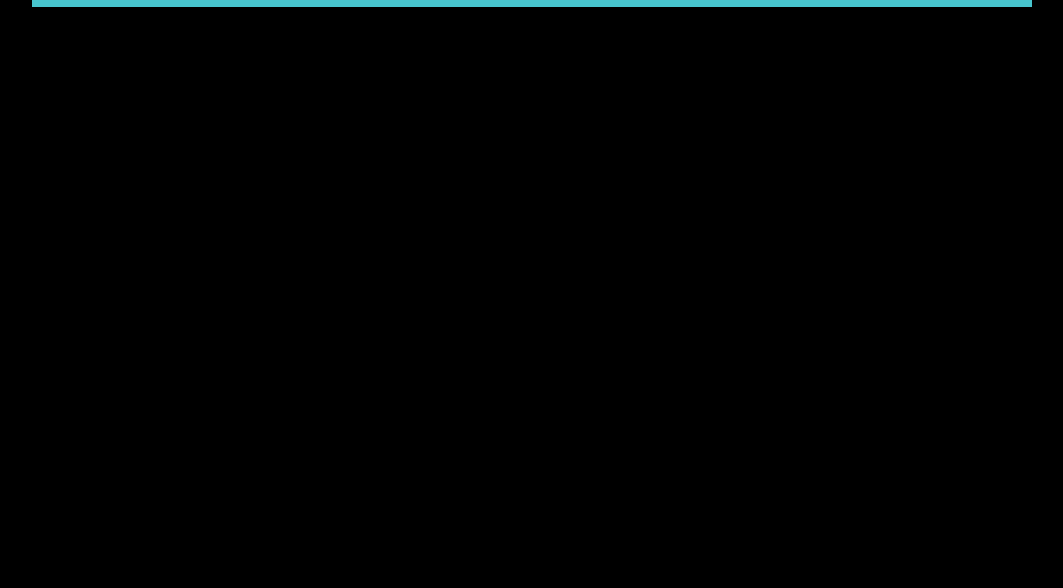
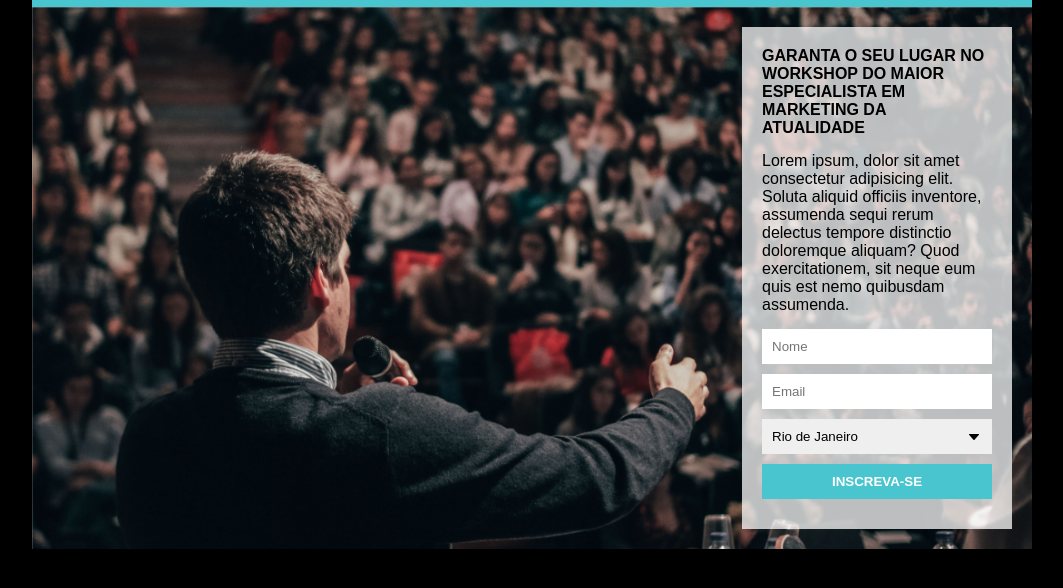
Before and after one commit to iwhrim/pagina-de-captura, a plain HTML site: page index.html in a window 1280 px wide. Shown: the part 44-632 px from the top of the page, without its empty margins (108-1171 px from the left). Drawn offline with Linux system fonts and the light colour scheme.

Commit message:
Adicionada a main section

```diff
--- a/css/style.css
+++ b/css/style.css
@@ -25,3 +25,49 @@ header {
 .title {
     font-size: 26px;
 }
+
+section {
+    /* color: blanchedalmond; */
+    padding: 20px;
+    background-image: url('../images/people.jpg');
+    background-size: cover;
+    overflow: hidden;
+}
+
+.formContainer  {
+    max-width: 230px;
+    background-color: #FFFFFFBB;
+    padding: 20px;
+    float: right;
+}
+
+h2 {
+    font-size: 16px;
+}
+
+.mb {
+    margin-bottom: 15px;
+}
+
+input, select {
+    width: 100%;
+    box-sizing: border-box;
+    padding: 10px;
+    border: none;
+    margin-bottom: 10px;
+}
+
+input[type="submit"] {
+    color: white;
+    background-color: #48C5CE;
+    font-weight: bold;
+}
+
+select {
+    appearance: none;
+    -moz-appearance: none;
+    -webkit-appearance: none;
+    background-image: url('../images/arrow.jpg');
+    background-repeat: no-repeat;
+    background-position: calc(100% - 10px) center;
+}
--- a/index.html
+++ b/index.html
@@ -1,5 +1,6 @@
 <!DOCTYPE html>
 <html lang="en">
+
 <head>
     <meta charset="UTF-8">
     <meta name="viewport" content="width=device-width, initial-scale=1.0">
@@ -7,14 +8,34 @@
     <link rel="stylesheet" href="./css/style.css">
     <title>Workshop</title>
 </head>
+
 <body>
     <div class="container">
         <header>
             <h1 class="title">PARTICIPE DO WORKSHOP QUE VAI MUDAR O SEU NEGÓCIO</h1>
         </header>
+        <section>
+            <div class="formContainer">
+                <h2 class="mb">GARANTA O SEU LUGAR NO WORKSHOP DO MAIOR ESPECIALISTA EM MARKETING DA ATUALIDADE</h2>
+                <P class="mb">Lorem ipsum, dolor sit amet consectetur adipisicing elit. Soluta aliquid officiis inventore,
+                    assumenda sequi rerum delectus tempore distinctio doloremque aliquam? Quod exercitationem, sit neque
+                    eum quis est nemo quibusdam assumenda.</P>
+                <form action="">
+                    <input type="text" name="name" id="name" placeholder="Nome">
+                    <input type="email" name="email" id="email" placeholder="Email">
+                    <select name="place" id="place">
+                        <option value="rj">Rio de Janeiro</option>
+                        <option value="es">Espírito Santo</option>
+                        <option value="sp">São Paulo</option>
+                    </select>
+                    <input type="submit" name="submit" id="submit" value="INSCREVA-SE">
 
+                </form>
+            </div>
+        </section>
 
     </div>
 
 </body>
+
 </html>
```
